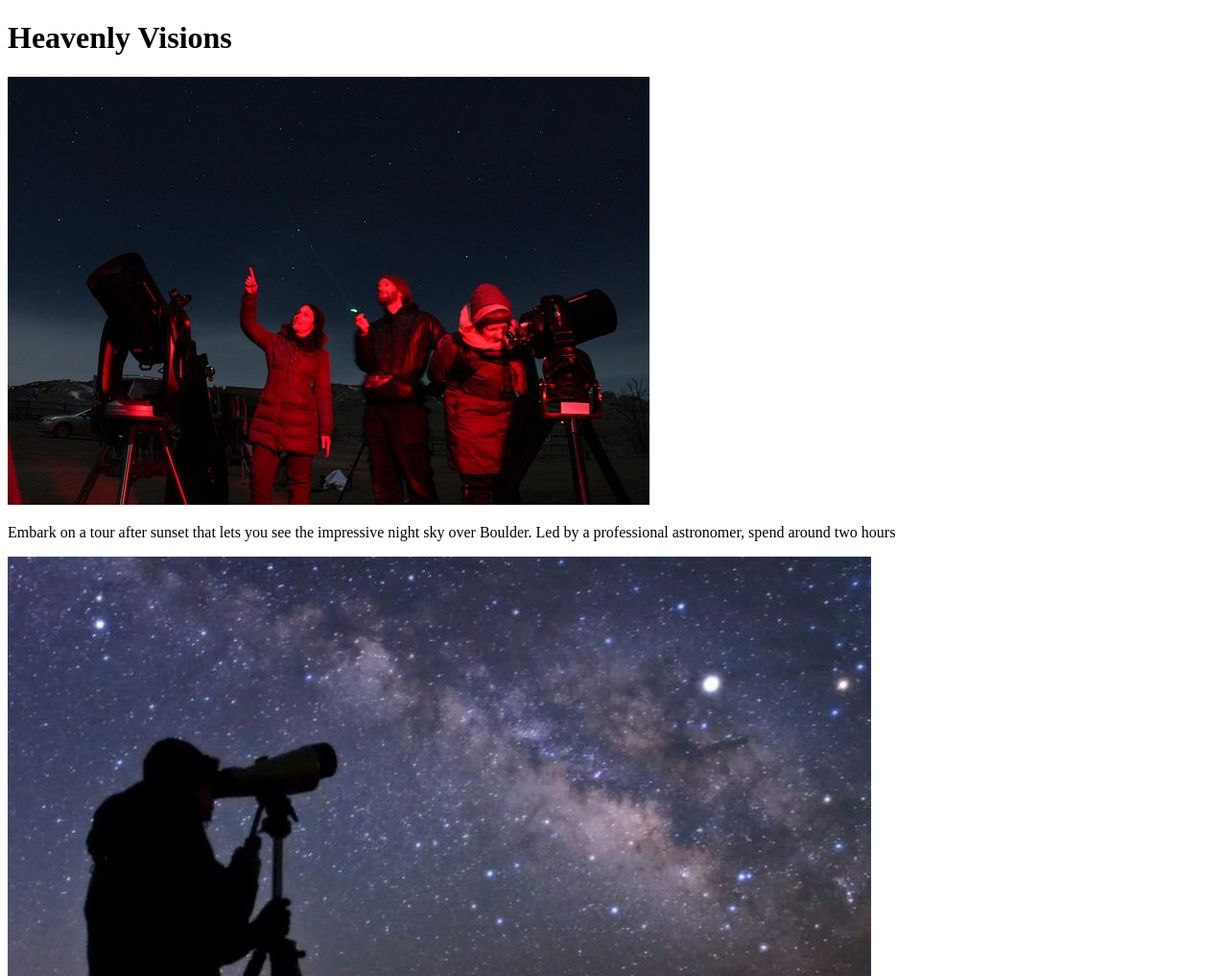
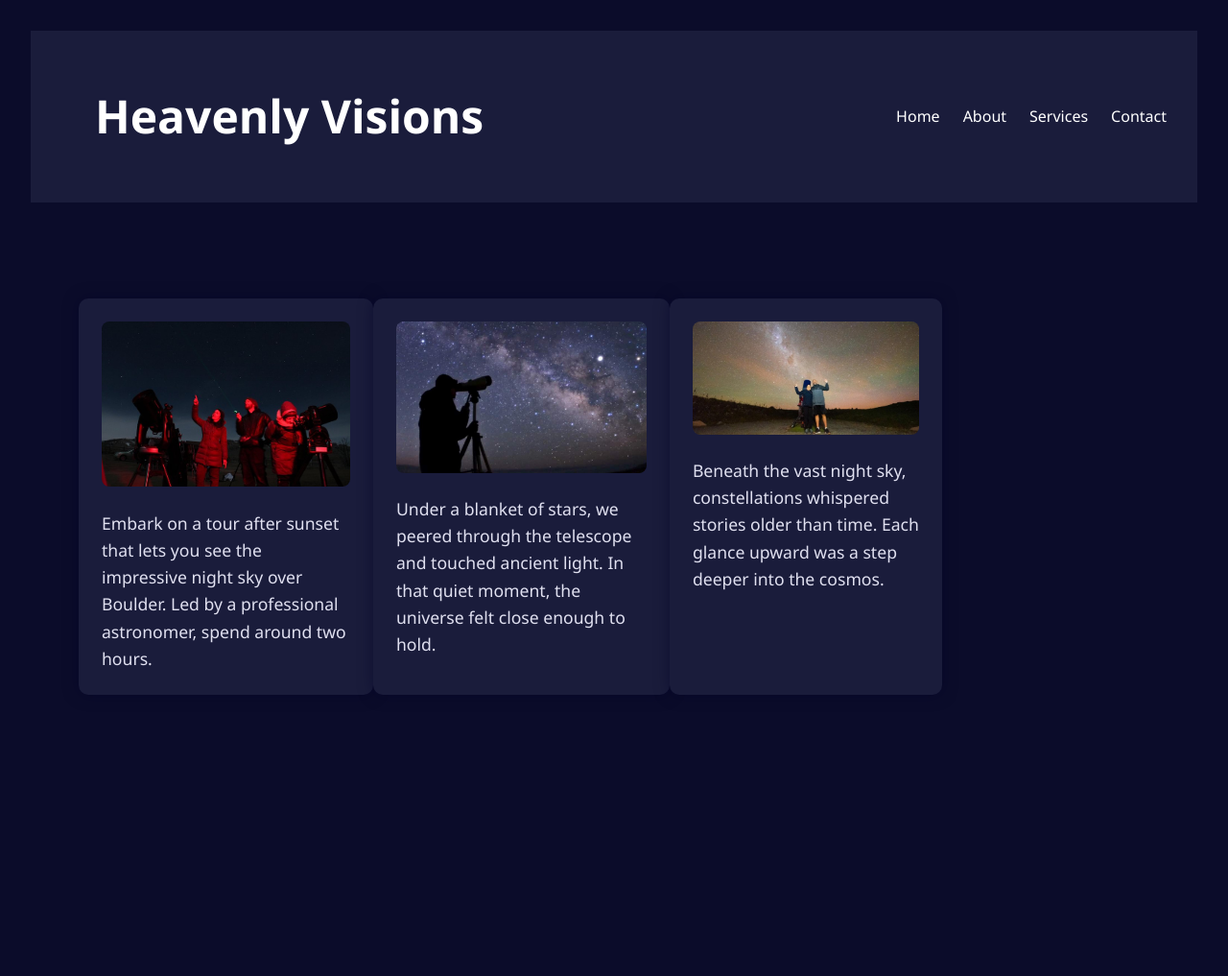
Before and after one commit to Lyonma1/heavenly-visions, a plain HTML site: page index.html in a window 1280 px wide. Shown: the whole page at 96% size. After the commit the page ends 846 px from the top, so only its background shows below. Drawn offline with Linux system fonts and the light colour scheme.

Commit message:
Working on styling

```diff
--- a/index.html
+++ b/index.html
@@ -6,21 +6,34 @@
     <title>Document</title>
 </head>
 <body>
-    <header>
-        <h1>Heavenly Visions</h1>
-        <link rel="stylesheet" href="styles.css">
-    </header>
+    <nav class="navbar">
+          <header class="heading">
+           <h1>Heavenly Visions</h1>
+           <link rel="stylesheet" href="styles.css">
+        </header>
+        <ul class="nav-links">
+          <li><a href="index.html">Home</a></li>
+          <li><a href="#">About</a></li>
+          <li><a href="#">Services</a></li>
+          <li><a href="#">Contact</a></li>
+        </ul>
+      </nav>
 
-    <div>
-        <img src="27.jpg" alt="error">
-        <p>Embark on a tour after sunset that lets you see the impressive night sky over Boulder. Led by a professional astronomer, spend around two hours</p>
-        <img src="4120204.jpg" alt="">.
-        <p>Under a blanket of stars, we peered through the telescope and touched ancient light.
-            In that quiet moment, the universe felt close enough to hold.
-            </p>
-        <img src="Twizel-Stargazing-2.jpg" alt="">
-        <p>Beneath the vast night sky, constellations whispered stories older than time.
-            Each glance upward was a step deeper into the cosmos.</p>
-    </div>
+      <div class="stargazing-container">
+        <div class="section">
+          <img src="27.jpg" alt="Stargazing Image 1">
+          <p>Embark on a tour after sunset that lets you see the impressive night sky over Boulder. Led by a professional astronomer, spend around two hours.</p>
+        </div>
+
+        <div class="section">
+          <img src="4120204.jpg" alt="Stargazing Image 2">
+          <p>Under a blanket of stars, we peered through the telescope and touched ancient light. In that quiet moment, the universe felt close enough to hold.</p>
+        </div>
+
+        <div class="section">
+          <img src="Twizel-Stargazing-2.jpg" alt="Stargazing Image 3">
+          <p>Beneath the vast night sky, constellations whispered stories older than time. Each glance upward was a step deeper into the cosmos.</p>
+        </div>
+      </div>
 </body>
 </html>
--- a/styles.css
+++ b/styles.css
@@ -0,0 +1,84 @@
+*{
+  margin: 0;
+  padding: 0;
+  box-sizing: border-box;
+}
+
+.navbar {
+    display: flex;
+    justify-content: space-between;
+    align-items: center;
+    padding: 1rem 2rem;
+    background-color: #1a1c3b;
+    color: white;
+  }
+
+  .logo {
+    font-size: 1.5rem;
+    font-weight: bold;
+  }
+
+  .nav-links {
+    list-style: none;
+    display: flex;
+    gap: 1.5rem;
+  }
+
+  .nav-links li a {
+    color: white;
+    text-decoration: none;
+    transition: color 0.3s;
+  }
+
+  .nav-links li a:hover {
+    color: #ff9800;
+  }
+
+.heading{
+    margin: 20px;
+    padding: 15px;
+    font-size: xx-large;
+}
+
+body {
+    background-color: #0b0c2a;
+    color: #ffffffcc;
+    font-family: 'Segoe UI', Tahoma, Geneva, Verdana, sans-serif;
+    line-height: 1.6;
+    padding: 2rem;
+  }
+
+
+  .stargazing-container {
+    max-width: 900px;
+    margin: 50px;
+    padding-top: 50px;
+    display: flex;
+    justify-content: space-between;
+  }
+
+
+  .section {
+    margin-bottom: 2.5rem;
+    background-color: #1a1c3b;
+    padding: 1.5rem;
+    border-radius: 10px;
+    box-shadow: 0 0 15px rgba(0, 0, 40, 0.5);
+    transition: transform 0.3s ease;
+  }
+
+  .section:hover {
+    transform: translateY(-5px);
+  }
+
+  .section img {
+    width: 100%;
+    border-radius: 8px;
+    margin-bottom: 1rem;
+    object-fit: cover;
+  }
+
+  .section p {
+    font-size: 1.1rem;
+    color: #e0e0f0;
+  }
```
Also changed, not shown: Heading background.jpg (added).
